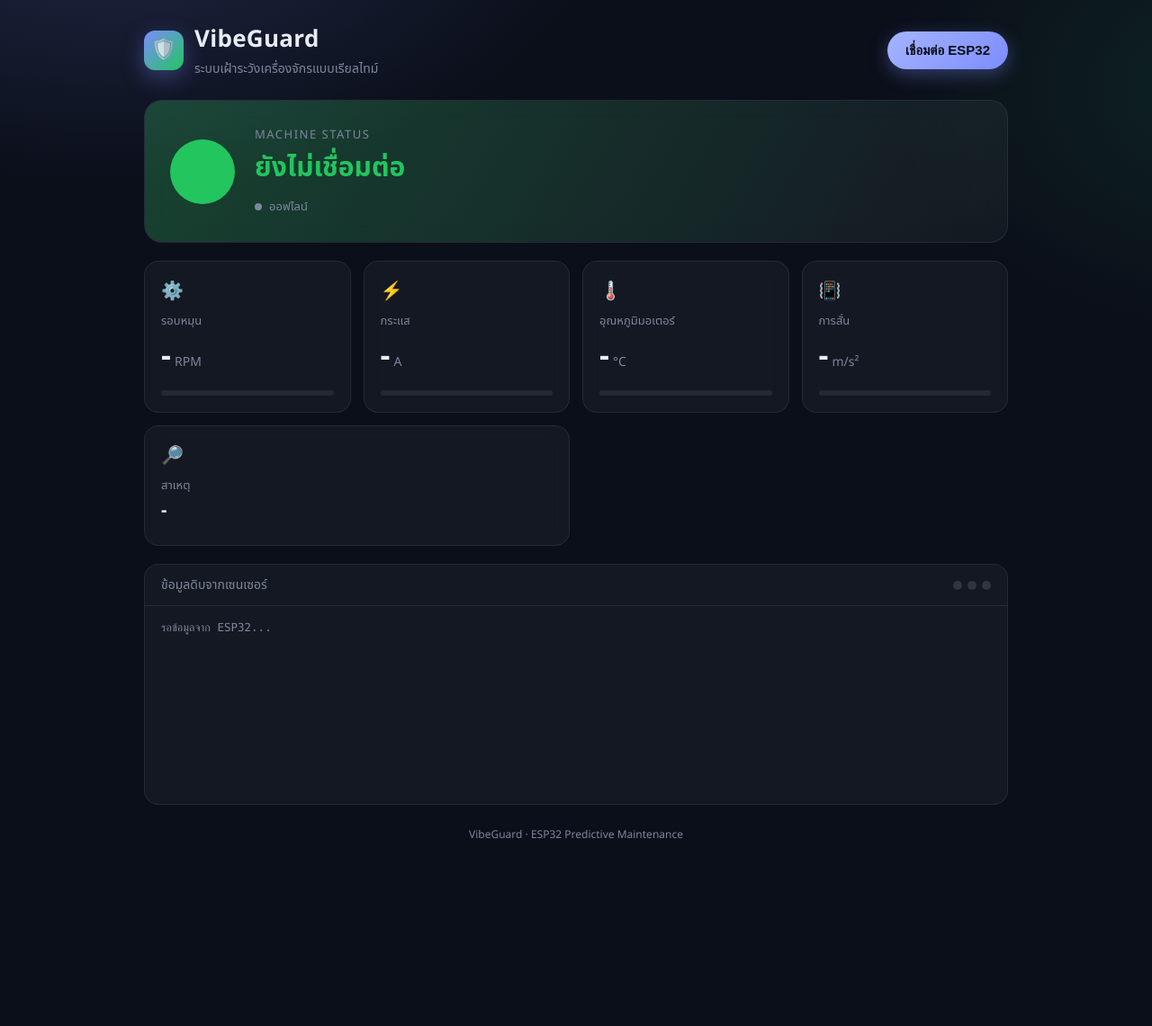
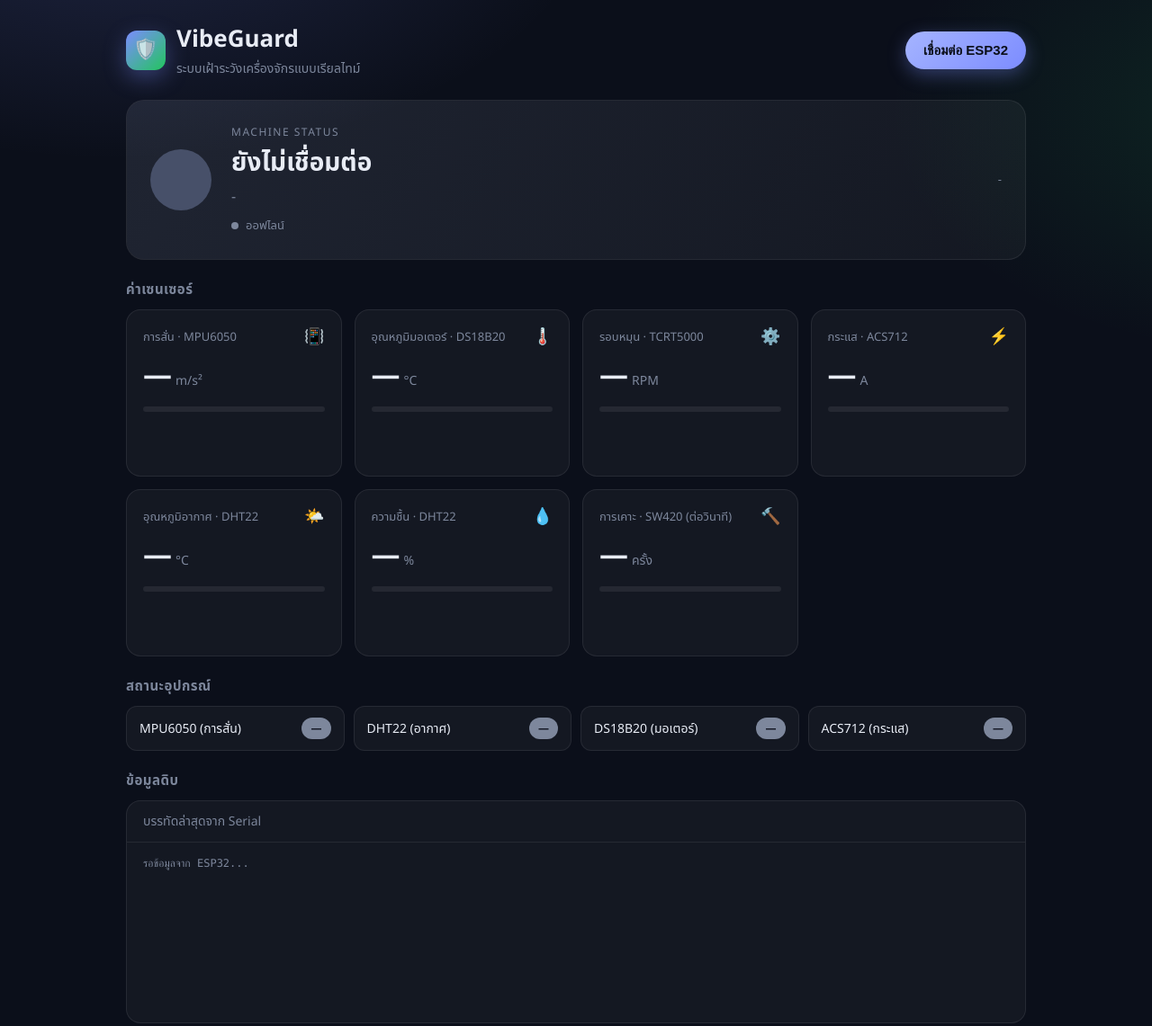
Before and after one commit to IcenyxFx/vibeguard, a plain HTML site: page index.html in a window 1280 px wide. Shown: the top 1141 px of the page at 90% size. Before the commit the page ends 985 px from the top, so only its background shows below. Drawn offline with Linux system fonts and the light colour scheme.

Commit message:
show all sensors

```diff
--- a/index.html
+++ b/index.html
@@ -8,7 +8,7 @@
   :root {
     --bg: #0b0f1a;
     --panel: rgba(255, 255, 255, 0.04);
-    --panel-border: rgba(255, 255, 255, 0.08);
+    --border: rgba(255, 255, 255, 0.08);
     --text: #e8ecf5;
     --muted: #7d879c;
     --green: #22c55e;
@@ -16,9 +16,7 @@
     --red: #ef4444;
     --accent: #7c8cff;
   }
-
   * { box-sizing: border-box; }
-
   body {
     margin: 0;
     min-height: 100vh;
@@ -30,210 +28,119 @@
       var(--bg);
     padding: 24px 16px 48px;
   }
-
-  .container { max-width: 960px; margin: 0 auto; }
+  .container { max-width: 1000px; margin: 0 auto; }
 
   /* ---------- Header ---------- */
   header {
-    display: flex;
-    flex-wrap: wrap;
-    align-items: center;
-    justify-content: space-between;
-    gap: 16px;
-    margin-bottom: 24px;
+    display: flex; flex-wrap: wrap; align-items: center; justify-content: space-between;
+    gap: 16px; margin-bottom: 24px;
   }
   .brand { display: flex; align-items: center; gap: 12px; }
   .logo {
-    width: 44px; height: 44px; border-radius: 12px;
-    display: grid; place-items: center;
+    width: 44px; height: 44px; border-radius: 12px; display: grid; place-items: center;
     background: linear-gradient(135deg, #7c8cff, #22c55e);
-    box-shadow: 0 8px 24px rgba(124, 140, 255, 0.35);
-    font-size: 22px;
+    box-shadow: 0 8px 24px rgba(124, 140, 255, 0.35); font-size: 22px;
   }
-  h1 { margin: 0; font-size: 26px; letter-spacing: 0.3px; }
+  h1 { margin: 0; font-size: 26px; }
   .subtitle { margin: 2px 0 0; color: var(--muted); font-size: 14px; }
+  button#btn {
+    appearance: none; border: none; cursor: pointer;
+    padding: 12px 20px; border-radius: 999px; font-size: 15px; font-weight: 600;
+    color: #0b0f1a; background: linear-gradient(135deg, #a5b4ff, #7c8cff);
+    box-shadow: 0 6px 20px rgba(124, 140, 255, 0.35);
+    transition: transform 0.15s, box-shadow 0.15s, opacity 0.15s;
+  }
+  button#btn:hover { transform: translateY(-1px); }
+  button#btn:disabled { opacity: 0.6; cursor: default; transform: none; }
 
-  button#btn {
-    appearance: none;
-    border: none;
-    cursor: pointer;
-    padding: 12px 20px;
-    border-radius: 999px;
-    font-size: 15px;
-    font-weight: 600;
-    color: #0b0f1a;
-    background: linear-gradient(135deg, #a5b4ff, #7c8cff);
-    box-shadow: 0 6px 20px rgba(124, 140, 255, 0.35);
-    transition: transform 0.15s ease, box-shadow 0.15s ease, opacity 0.15s;
-  }
-  button#btn:hover { transform: translateY(-1px); box-shadow: 0 10px 26px rgba(124, 140, 255, 0.45); }
-  button#btn:active { transform: translateY(0); }
-  button#btn:disabled { opacity: 0.5; cursor: default; transform: none; }
-
-  /* ---------- Status hero ---------- */
+  /* ---------- Hero ---------- */
   .hero {
-    position: relative;
-    overflow: hidden;
-    border-radius: 20px;
-    padding: 28px;
-    margin-bottom: 20px;
-    background: var(--panel);
-    border: 1px solid var(--panel-border);
-    backdrop-filter: blur(12px);
-    display: flex;
-    align-items: center;
-    gap: 22px;
-    transition: background 0.4s ease, border-color 0.4s ease;
+    position: relative; overflow: hidden; border-radius: 20px; padding: 26px;
+    margin-bottom: 18px; background: var(--panel); border: 1px solid var(--border);
+    display: flex; align-items: center; gap: 22px; flex-wrap: wrap;
   }
   .hero::before {
-    content: "";
-    position: absolute; inset: 0;
-    background: var(--glow, transparent);
-    opacity: 0.25;
-    transition: background 0.4s ease;
-    pointer-events: none;
+    content: ""; position: absolute; inset: 0; pointer-events: none; opacity: 0.22;
+    background: linear-gradient(120deg, var(--tone, #475069), transparent);
+    transition: background 0.4s;
   }
   .orb {
-    position: relative;
-    flex: 0 0 auto;
-    width: 72px; height: 72px;
-    border-radius: 50%;
-    background: var(--tone, #475069);
-    box-shadow: 0 0 0 0 var(--tone, #475069);
-    animation: pulse 2s infinite;
-    transition: background 0.4s ease;
+    position: relative; flex: 0 0 auto; width: 68px; height: 68px; border-radius: 50%;
+    background: var(--tone, #475069); animation: pulse 2s infinite;
   }
   @keyframes pulse {
     0%   { box-shadow: 0 0 0 0 color-mix(in srgb, var(--tone, #475069) 60%, transparent); }
-    70%  { box-shadow: 0 0 0 22px transparent; }
+    70%  { box-shadow: 0 0 0 20px transparent; }
     100% { box-shadow: 0 0 0 0 transparent; }
   }
-  .hero-text { position: relative; min-width: 0; }
-  .hero-label { font-size: 13px; color: var(--muted); text-transform: uppercase; letter-spacing: 1.5px; }
-  #status {
-    font-size: 30px;
-    font-weight: 700;
-    margin-top: 4px;
-    color: var(--tone, var(--text));
-    transition: color 0.4s ease;
+  .hero.RED .orb { animation: alarm 0.8s infinite; }
+  @keyframes alarm { 0%,100% { transform: scale(1); } 50% { transform: scale(1.08); } }
+  .hero-text { position: relative; min-width: 0; flex: 1; }
+  .hero-label { font-size: 12px; color: var(--muted); letter-spacing: 1.5px; text-transform: uppercase; }
+  #status { font-size: 28px; font-weight: 700; margin-top: 4px; color: var(--tone, var(--text)); }
+  #reason { font-size: 16px; color: var(--muted); margin-top: 4px; }
+  .conn {
+    position: relative; display: inline-flex; align-items: center; gap: 8px;
+    font-size: 13px; color: var(--muted); margin-top: 10px;
   }
-  #status.GREEN  { --tone: var(--green);  --glow: linear-gradient(120deg, var(--green), transparent); }
-  #status.YELLOW { --tone: var(--yellow); --glow: linear-gradient(120deg, var(--yellow), transparent); }
-  #status.RED    { --tone: var(--red);    --glow: linear-gradient(120deg, var(--red), transparent); }
-  .hero.GREEN  { --tone: var(--green);  --glow: linear-gradient(120deg, var(--green), transparent); }
-  .hero.YELLOW { --tone: var(--yellow); --glow: linear-gradient(120deg, var(--yellow), transparent); }
-  .hero.RED    { --tone: var(--red);    --glow: linear-gradient(120deg, var(--red), transparent); }
-  .hero.RED .orb { animation: alarm 0.8s infinite; }
-  @keyframes alarm {
-    0%, 100% { transform: scale(1); }
-    50%      { transform: scale(1.08); }
-  }
+  .conn i { width: 8px; height: 8px; border-radius: 50%; background: var(--muted); }
+  .conn.on i { background: var(--green); box-shadow: 0 0 10px var(--green); }
+  .last { color: var(--muted); font-size: 13px; }
 
-  .conn {
-    display: inline-flex; align-items: center; gap: 8px;
-    margin-top: 10px; font-size: 13px; color: var(--muted);
-  }
-  .conn i {
-    width: 8px; height: 8px; border-radius: 50%;
-    background: var(--muted); display: inline-block;
-  }
-  .conn.on i { background: var(--green); box-shadow: 0 0 10px var(--green); }
-
-  /* ---------- Metric grid ---------- */
+  /* ---------- Sections ---------- */
+  h2 { font-size: 15px; color: var(--muted); font-weight: 600; margin: 22px 0 10px; letter-spacing: 0.5px; }
   .grid {
-    display: grid;
-    grid-template-columns: repeat(auto-fit, minmax(170px, 1fr));
-    gap: 14px;
-    margin-bottom: 20px;
+    display: grid; grid-template-columns: repeat(auto-fit, minmax(220px, 1fr)); gap: 14px;
   }
   .card {
-    position: relative;
-    padding: 18px;
-    border-radius: 16px;
-    background: var(--panel);
-    border: 1px solid var(--panel-border);
-    backdrop-filter: blur(10px);
-    transition: transform 0.2s ease, border-color 0.2s ease;
+    padding: 16px 18px; border-radius: 16px; background: var(--panel);
+    border: 1px solid var(--border); transition: transform 0.2s, border-color 0.2s;
   }
   .card:hover { transform: translateY(-2px); border-color: rgba(124, 140, 255, 0.35); }
-  .card .icon { font-size: 20px; margin-bottom: 8px; }
-  .card .name { font-size: 13px; color: var(--muted); }
-  .card .value {
-    font-size: 34px;
-    font-weight: 700;
-    margin-top: 4px;
-    font-variant-numeric: tabular-nums;
-    transition: color 0.3s;
+  .card-head { display: flex; justify-content: space-between; align-items: center; gap: 8px; }
+  .name { font-size: 13px; color: var(--muted); }
+  .icon { font-size: 18px; }
+  .value {
+    font-size: 32px; font-weight: 700; margin-top: 6px; font-variant-numeric: tabular-nums;
   }
-  .card .unit { font-size: 14px; color: var(--muted); font-weight: 500; margin-left: 4px; }
-  .bar {
-    margin-top: 12px;
-    height: 6px;
-    border-radius: 999px;
-    background: rgba(255, 255, 255, 0.07);
-    overflow: hidden;
+  .unit { font-size: 14px; color: var(--muted); font-weight: 500; margin-left: 4px; }
+  .bar { margin-top: 10px; height: 6px; border-radius: 999px; background: rgba(255,255,255,0.07); overflow: hidden; }
+  .bar > span {
+    display: block; height: 100%; width: 0%; border-radius: 999px;
+    background: linear-gradient(90deg, #7c8cff, #a5b4ff); transition: width 0.4s;
   }
-  .bar > span {
-    display: block;
-    height: 100%;
-    width: 0%;
-    border-radius: 999px;
-    background: linear-gradient(90deg, #7c8cff, #a5b4ff);
-    transition: width 0.4s ease;
+  .spark { width: 100%; height: 40px; margin-top: 8px; }
+  .spark polyline { fill: none; stroke: var(--accent); stroke-width: 1.5; stroke-linejoin: round; }
+
+  /* ---------- Health ---------- */
+  .health { display: grid; grid-template-columns: repeat(auto-fit, minmax(160px, 1fr)); gap: 10px; }
+  .chip {
+    display: flex; align-items: center; justify-content: space-between;
+    padding: 12px 14px; border-radius: 12px; background: var(--panel); border: 1px solid var(--border);
+    font-size: 14px;
   }
-
-  .card.wide { grid-column: span 2; }
-  @media (max-width: 560px) { .card.wide { grid-column: span 1; } }
-
-  .reason-value {
-    font-size: 20px !important;
-    line-height: 1.4;
-    min-height: 34px;
+  .badge {
+    font-size: 12px; font-weight: 700; padding: 3px 10px; border-radius: 999px; color: #0b0f1a;
+    background: var(--muted);
   }
+  .badge.ok { background: var(--green); }
+  .badge.bad { background: var(--red); color: #fff; }
 
   /* ---------- Log ---------- */
-  .panel {
-    border-radius: 16px;
-    background: var(--panel);
-    border: 1px solid var(--panel-border);
-    overflow: hidden;
+  .panel { border-radius: 16px; background: var(--panel); border: 1px solid var(--border); overflow: hidden; }
+  .panel-head { padding: 12px 18px; border-bottom: 1px solid var(--border); font-size: 14px; color: var(--muted); }
+  pre#log {
+    margin: 0; padding: 14px 18px; height: 200px; overflow: auto;
+    font-family: ui-monospace, Menlo, Consolas, monospace; font-size: 12px; line-height: 1.6;
+    color: #a9b4cc; white-space: pre-wrap; word-break: break-all;
   }
-  .panel-head {
-    display: flex; justify-content: space-between; align-items: center;
-    padding: 12px 18px;
-    border-bottom: 1px solid var(--panel-border);
-    font-size: 14px; color: var(--muted);
-  }
-  .dots { display: flex; gap: 6px; }
-  .dots span { width: 10px; height: 10px; border-radius: 50%; background: rgba(255,255,255,0.12); }
-  pre#log {
-    margin: 0;
-    padding: 14px 18px;
-    height: 220px;
-    overflow: auto;
-    font-family: ui-monospace, "SFMono-Regular", Menlo, Consolas, monospace;
-    font-size: 12.5px;
-    line-height: 1.6;
-    color: #a9b4cc;
-    white-space: pre-wrap;
-    word-break: break-all;
-  }
-  pre#log:empty::before {
-    content: "รอข้อมูลจาก ESP32...";
-    color: var(--muted);
-  }
+  pre#log:empty::before { content: "รอข้อมูลจาก ESP32..."; color: var(--muted); }
 
-  footer {
-    margin-top: 24px;
-    text-align: center;
-    font-size: 12px;
-    color: var(--muted);
-  }
+  footer { margin-top: 24px; text-align: center; font-size: 12px; color: var(--muted); }
 
   @media (max-width: 480px) {
-    #status { font-size: 24px; }
-    .card .value { font-size: 28px; }
-    .hero { padding: 22px; }
+    #status { font-size: 22px; }
+    .value { font-size: 28px; }
   }
 </style>
 </head>
@@ -255,52 +162,22 @@
     <div class="orb"></div>
     <div class="hero-text">
       <div class="hero-label">Machine Status</div>
-      <div id="status" class="GREEN">ยังไม่เชื่อมต่อ</div>
+      <div id="status">ยังไม่เชื่อมต่อ</div>
+      <div id="reason">-</div>
       <div class="conn" id="conn"><i></i><span>ออฟไลน์</span></div>
     </div>
+    <div class="last" id="last">-</div>
   </section>
 
-  <section class="grid">
-    <div class="card">
-      <div class="icon">⚙️</div>
-      <div class="name">รอบหมุน</div>
-      <div class="value"><span id="rpm">-</span><span class="unit">RPM</span></div>
-      <div class="bar"><span id="rpmBar"></span></div>
-    </div>
+  <h2>ค่าเซนเซอร์</h2>
+  <section class="grid" id="sensors"></section>
 
-    <div class="card">
-      <div class="icon">⚡</div>
-      <div class="name">กระแส</div>
-      <div class="value"><span id="cur">-</span><span class="unit">A</span></div>
-      <div class="bar"><span id="curBar"></span></div>
-    </div>
+  <h2>สถานะอุปกรณ์</h2>
+  <section class="health" id="health"></section>
 
-    <div class="card">
-      <div class="icon">🌡️</div>
-      <div class="name">อุณหภูมิมอเตอร์</div>
-      <div class="value"><span id="motC">-</span><span class="unit">°C</span></div>
-      <div class="bar"><span id="motBar"></span></div>
-    </div>
-
-    <div class="card">
-      <div class="icon">📳</div>
-      <div class="name">การสั่น</div>
-      <div class="value"><span id="acc">-</span><span class="unit">m/s²</span></div>
-      <div class="bar"><span id="accBar"></span></div>
-    </div>
-
-    <div class="card wide">
-      <div class="icon">🔎</div>
-      <div class="name">สาเหตุ</div>
-      <div class="value reason-value" id="reason">-</div>
-    </div>
-  </section>
-
+  <h2>ข้อมูลดิบ</h2>
   <section class="panel">
-    <div class="panel-head">
-      <span>ข้อมูลดิบจากเซนเซอร์</span>
-      <div class="dots"><span></span><span></span><span></span></div>
-    </div>
+    <div class="panel-head">บรรทัดล่าสุดจาก Serial</div>
     <pre id="log"></pre>
   </section>
 
@@ -309,28 +186,60 @@
 
 <script>
 const BAUD = 115200;   // ต้องตรงกับ Serial.begin() ในเฟิร์มแวร์
+const HISTORY = 60;    // จำนวนจุดกราฟย้อนหลัง
 
-// ขอบเขตสำหรับแสดงแถบความคืบหน้า (ปรับตามเครื่องจริง)
-const RANGE = {
-  rpm:  { max: 3000 },
-  cur:  { max: 20 },
-  motC: { min: 20, max: 100 },
-  acc:  { max: 10 },
-};
+// ตำแหน่งคอลัมน์ตาม CSV ที่ ESP32 พิมพ์ (นับจาก 0)
+// 1 accRms | 2 airC | 3 hum | 4 knock | 5 tcrtTotal | 6 rpm | 7 currentA | 8 motorC
+// 9 dhtOk | 10 mpuOk | 11 dsOk | 12 acsOk | 13 tcrtD0 | 14 swD0 | 15 acsZeroMv | 16 status | 17 reason
+const SENSORS = [
+  { key: 'acc',   idx: 1, label: 'การสั่น · MPU6050',         unit: 'm/s²', icon: '📳', min: 0,  max: 10,   dec: 2 },
+  { key: 'motC',  idx: 8, label: 'อุณหภูมิมอเตอร์ · DS18B20', unit: '°C',   icon: '🌡️', min: 20, max: 100,  dec: 1 },
+  { key: 'rpm',   idx: 6, label: 'รอบหมุน · TCRT5000',        unit: 'RPM',  icon: '⚙️', min: 0,  max: 3000, dec: 0 },
+  { key: 'cur',   idx: 7, label: 'กระแส · ACS712',            unit: 'A',    icon: '⚡', min: 0,  max: 20,   dec: 2 },
+  { key: 'airC',  idx: 2, label: 'อุณหภูมิอากาศ · DHT22',     unit: '°C',   icon: '🌤️', min: 0,  max: 50,   dec: 1 },
+  { key: 'hum',   idx: 3, label: 'ความชื้น · DHT22',          unit: '%',    icon: '💧', min: 0,  max: 100,  dec: 1 },
+  { key: 'knock', idx: 4, label: 'การเคาะ · SW420 (ต่อวินาที)', unit: 'ครั้ง', icon: '🔨', min: 0,  max: 20,   dec: 0 },
+];
 
+const HEALTH = [
+  { label: 'MPU6050 (การสั่น)',  idx: 10 },
+  { label: 'DHT22 (อากาศ)',      idx: 9 },
+  { label: 'DS18B20 (มอเตอร์)',  idx: 11 },
+  { label: 'ACS712 (กระแส)',     idx: 12 },
+];
+
+const history = {};
+SENSORS.forEach(s => history[s.key] = []);
+
+// ---------- สร้างการ์ดและชิป ----------
+function buildUI() {
+  document.getElementById('sensors').innerHTML = SENSORS.map(s => `
+    <div class="card">
+      <div class="card-head"><span class="name">${s.label}</span><span class="icon">${s.icon}</span></div>
+      <div class="value"><span id="v-${s.key}">—</span><span class="unit">${s.unit}</span></div>
+      <div class="bar"><span id="b-${s.key}"></span></div>
+      <svg class="spark" id="s-${s.key}" viewBox="0 0 100 40" preserveAspectRatio="none">
+        <polyline points=""></polyline>
+      </svg>
+    </div>`).join('');
+
+  document.getElementById('health').innerHTML = HEALTH.map(h => `
+    <div class="chip">
+      <span>${h.label}</span>
+      <span class="badge" id="h-${h.idx}">—</span>
+    </div>`).join('');
+}
+
+// ---------- การเชื่อมต่อ ----------
 const btn = document.getElementById('btn');
 btn.onclick = connect;
+buildUI();
 
 function setConnected(on) {
   document.getElementById('conn').classList.toggle('on', on);
   document.querySelector('#conn span').textContent = on ? 'เชื่อมต่อแล้ว' : 'ออฟไลน์';
   btn.textContent = on ? 'เชื่อมต่อแล้ว ✓' : 'เชื่อมต่อ ESP32';
   btn.disabled = on;
-}
-
-function setBar(id, value, min, max) {
-  const pct = Math.max(0, Math.min(100, ((value - min) / (max - min)) * 100));
-  document.getElementById(id).style.width = pct + '%';
 }
 
 async function connect() {
@@ -354,9 +263,8 @@ async function connect() {
       buf += value;
       let i;
       while ((i = buf.indexOf('\n')) >= 0) {
-        const line = buf.slice(0, i).trim();
+        handleLine(buf.slice(0, i).trim());
         buf = buf.slice(i + 1);
-        handleLine(line);
       }
     }
   } catch (err) {
@@ -366,35 +274,62 @@ async function connect() {
   }
 }
 
+// ---------- ประมวลผลบรรทัด ----------
 function handleLine(line) {
-  // ข้ามบรรทัดข้อความ (#...) และบรรทัดหัวตาราง
   if (!line || line[0] === '#' || line.startsWith('ms,')) return;
-
   const f = line.split(',');
   if (f.length < 18) return;
 
-  // ลำดับคอลัมน์ตามเอกสาร: 1=accRms 6=rpm 7=currentA 8=motorC 16=status 17=reason
+  // ค่าเซนเซอร์และกราฟ
+  SENSORS.forEach(s => {
+    const raw = f[s.idx];
+    const v = parseFloat(raw);
+    const valid = raw !== 'NaN' && !isNaN(v);
+    document.getElementById('v-' + s.key).textContent = valid ? v.toFixed(s.dec) : '—';
+
+    const pct = valid ? Math.max(0, Math.min(100, (v - s.min) / (s.max - s.min) * 100)) : 0;
+    document.getElementById('b-' + s.key).style.width = pct + '%';
+
+    if (valid) {
+      const h = history[s.key];
+      h.push(v);
+      if (h.length > HISTORY) h.shift();
+      drawSpark(s.key, h);
+    }
+  });
+
+  // สถานะอุปกรณ์
+  HEALTH.forEach(h => {
+    const on = f[h.idx] === '1';
+    const el = document.getElementById('h-' + h.idx);
+    el.textContent = on ? 'ปกติ' : 'ผิดพลาด';
+    el.className = 'badge ' + (on ? 'ok' : 'bad');
+  });
+
+  // สถานะรวม
   const status = f[16];
+  const hero = document.getElementById('hero');
+  hero.className = 'hero ' + status;
+  hero.style.setProperty('--tone',
+    status === 'RED' ? 'var(--red)' : status === 'YELLOW' ? 'var(--yellow)' : 'var(--green)');
+  document.getElementById('status').textContent = 'สถานะ: ' + status;
+  document.getElementById('reason').textContent = f[17];
+  document.getElementById('last').textContent = 'อัปเดต ' + new Date().toLocaleTimeString('th-TH');
 
-  document.getElementById('acc').textContent  = f[1];
-  document.getElementById('rpm').textContent  = f[6];
-  document.getElementById('cur').textContent  = f[7];
-  document.getElementById('motC').textContent = f[8];
-  document.getElementById('reason').textContent = f[17];
+  document.getElementById('log').textContent = line + '\n' + document.getElementById('log').textContent.slice(0, 2000);
+}
 
-  setBar('accBar', +f[1], 0, RANGE.acc.max);
-  setBar('rpmBar', +f[6], 0, RANGE.rpm.max);
-  setBar('curBar', +f[7], 0, RANGE.cur.max);
-  setBar('motBar', +f[8], RANGE.motC.min, RANGE.motC.max);
-
-  const hero = document.getElementById('hero');
-  const el = document.getElementById('status');
-  hero.className = 'hero ' + status;
-  el.className = status;
-  el.textContent = 'สถานะ: ' + status;
-
-  const log = document.getElementById('log');
-  log.textContent = line + '\n' + log.textContent.slice(0, 2000);
+// ---------- กราฟเส้นเล็ก ----------
+function drawSpark(key, arr) {
+  if (arr.length < 2) return;
+  const lo = Math.min(...arr), hi = Math.max(...arr);
+  const span = hi - lo || 1;
+  const pts = arr.map((v, i) => {
+    const x = (i / (HISTORY - 1)) * 100;
+    const y = 38 - ((v - lo) / span) * 36;
+    return x.toFixed(1) + ',' + y.toFixed(1);
+  }).join(' ');
+  document.querySelector('#s-' + key + ' polyline').setAttribute('points', pts);
 }
 </script>
 </body>
```
